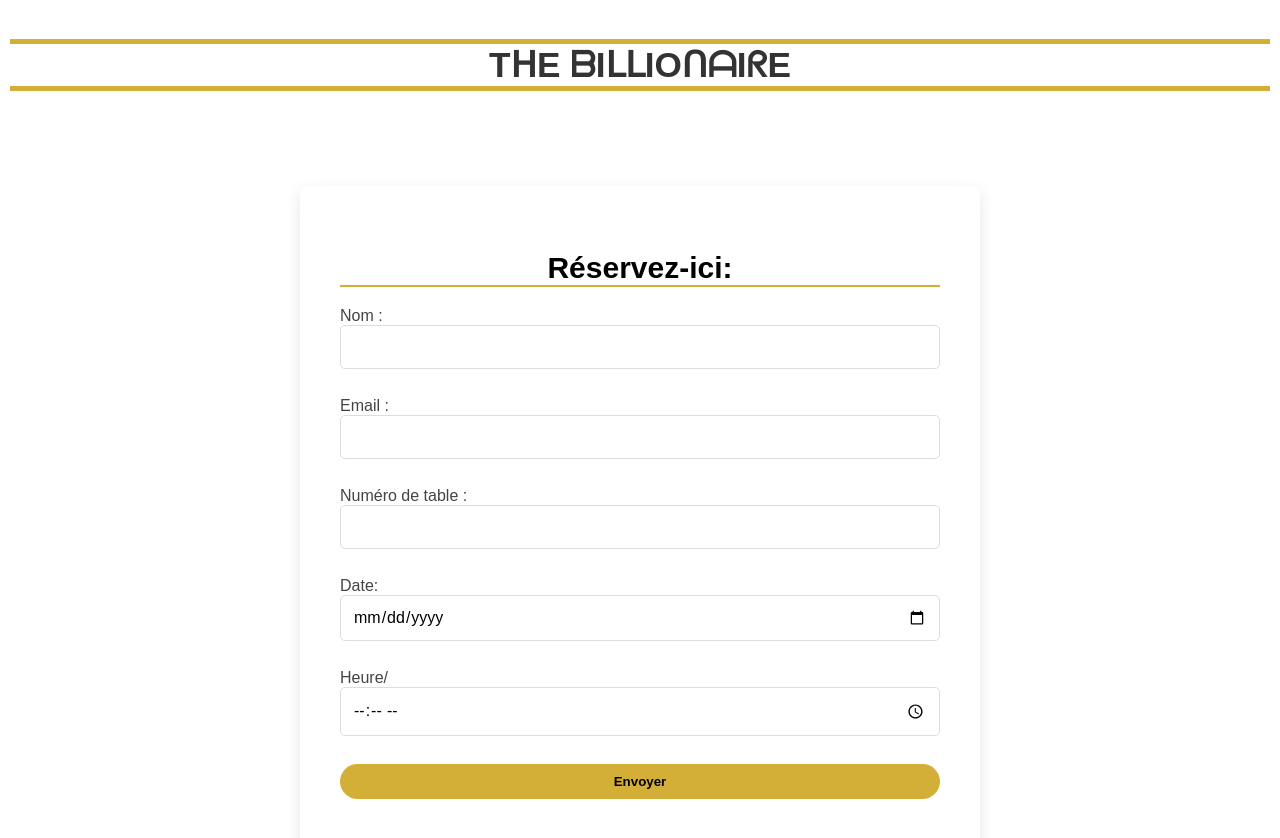
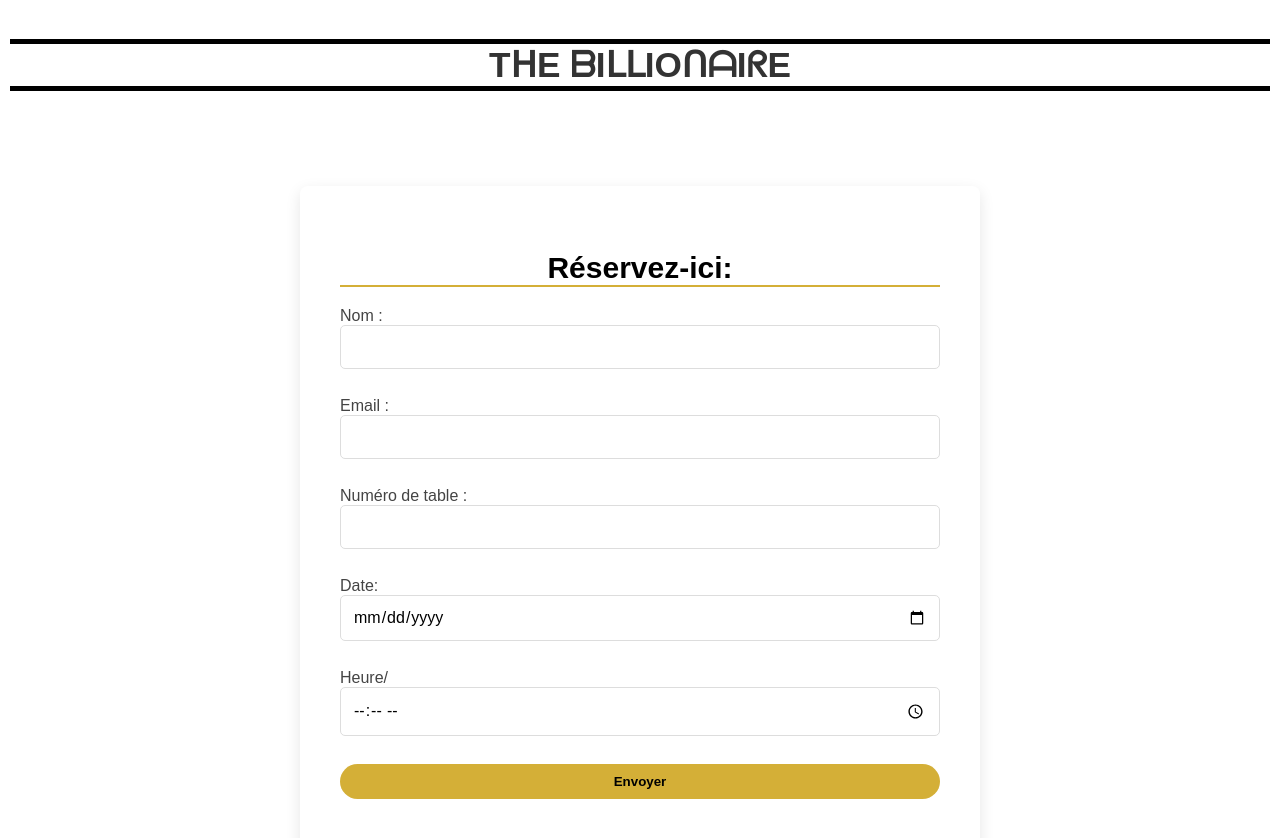
Before and after one commit to Yannis203/projet-resto, a plain HTML site: page reservation.html in a window 1280 px wide. Drawn offline with Linux system fonts and the light colour scheme; a web font is replaced by a local one.

Commit message:
suppression du document inésirable ess

```diff
--- a/style.css
+++ b/style.css
@@ -259,8 +259,8 @@ footer #Contact{
       font-size: 2.2em;
          margin-bottom: 15px;
          color: #333;
-    border-top: 5px solid #D4AF37;
-    border-bottom:5px solid #D4AF37;
+    border-top: 5px solid #000;
+    border-bottom:5px solid #000;
     font-style: 'Playfair Display', sans-serif;
  }
 
```
